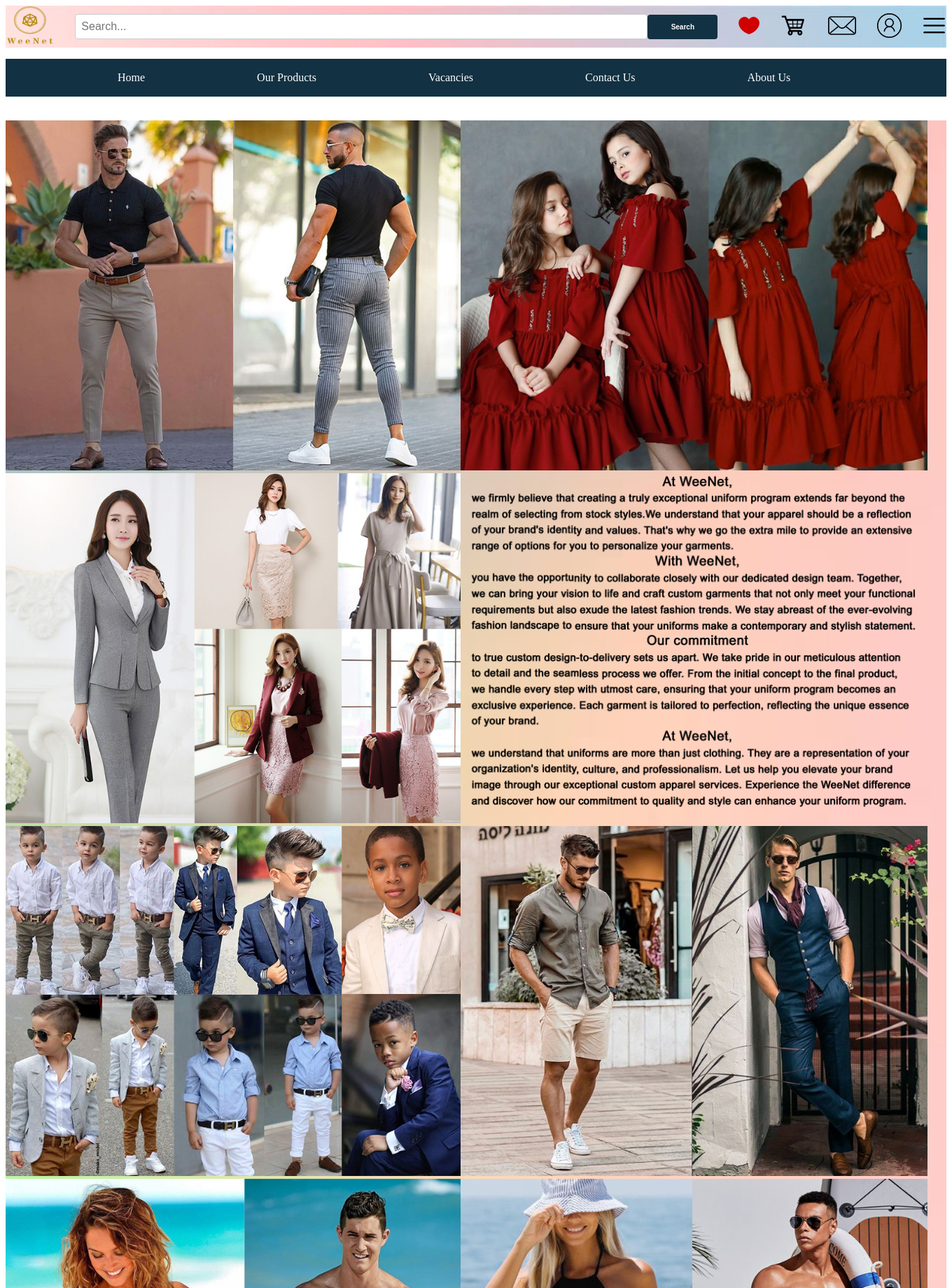
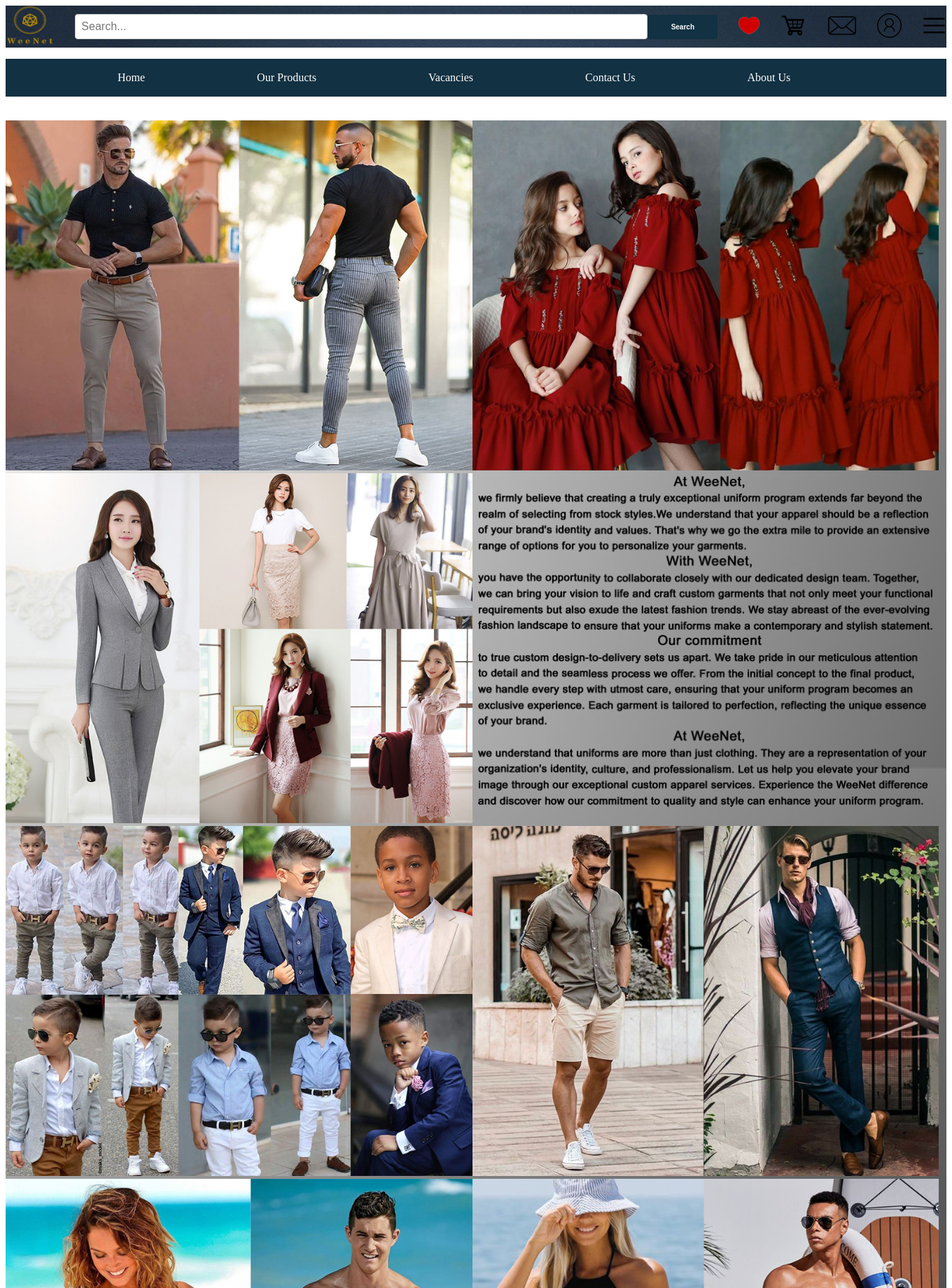
Before and after one commit to SLIIT-Group-projects/SLIIT-Y1S2-IWTproject, a PHP site: page / in a window 1360 px wide. Shown: the top 1840 px of the page at 70% size. Run offline with PHP 8.4, Linux system fonts and the light colour scheme.

Commit message:
new home page
changed to dark theme

```diff
--- a/index.php
+++ b/index.php
@@ -10,7 +10,7 @@
     <style>
 
     #container {
-        background-image: url("resources/home/bkg2.jpg");
+        background-image: url("resources/home/pbck.jpg");
         background-size: cover;
         background-repeat: no-repeat;
 }
@@ -26,7 +26,7 @@
     }
 
     h1 {
-        color: black;
+        color: whitesmoke;
         font-size: 18px;
         font-weight: bold;
         text-align: center;
@@ -53,13 +53,13 @@
         <div id="container4">
         <div>
             <a href="product.php">
-            <img src="resources/home/gmnt/f1.jpg" alt="fashion sample" width="650" height="500">
+            <img src="resources/home/gmnt/f1.jpg" alt="fashion sample" width="666.5" height="500">
             </a>
         </div>
 
         <div>
             <a href="product.php">
-            <img src="resources/home/gmnt/f4.jpg" alt="text" wwidth="650" height="500">
+            <img src="resources/home/gmnt/f4.jpg" alt="fashion sample" wwidth="665.5" height="500">
             </a>
         </div>
     </div>
@@ -67,25 +67,25 @@
     <div id="container5">
         <div>
             <a href="product.php">
-            <img src="resources/home/gmnt/f5.jpg" alt="fashion sample" width="650" height="500">
+            <img src="resources/home/gmnt/f5.jpg" alt="fashion sample" width="666.5" height="500">
             </a>
         </div>
 
         <div>
-            <img src="resources/home/gmnt/txt1.png" alt="text" width="650" height="500">
+            <img src="resources/home/gmnt/txtnew.png" alt="text" width="666.5" height="500">
         </div>
     </div>
 
     <div id="container4">
         <div>
             <a href="product.php">
-            <img src="resources/home/gmnt/f6.jpg" alt="fashion sample" width="650" height="500">
+            <img src="resources/home/gmnt/f6.jpg" alt="fashion sample" width="666.5" height="500">
             </a>
         </div>
 
         <div>
             <a href="product.php">
-            <img src="resources/home/gmnt/f3.jpg" alt="text" wwidth="650" height="500">
+            <img src="resources/home/gmnt/f3.jpg" alt="fashion sample" width="666.5" height="500">
             </a>
         </div>
     </div>
@@ -93,13 +93,13 @@
     <div id="container6">
         <div>
             <a href="product.php">
-            <img src="resources/home/gmnt/f7.jpg" alt="fashion sample" width="650" height="500">
+            <img src="resources/home/gmnt/f7.jpg" alt="fashion sample" width="666.5" height="500">
             </a>
         </div>
 
         <div>
             <a href="product.php">
-            <img src="resources/home/gmnt/f8.jpg" alt="text" wwidth="650" height="500">
+            <img src="resources/home/gmnt/f8.jpg" alt="fashion sample" width="666.5" height="500">
             </a>
         </div>
     </div>
@@ -108,7 +108,7 @@
     <div id="container1">
         <div>
             <a href="https://goo.gl/maps/nK6vkMmeoY3gnSjp7">
-            <img src="resources/home/loc.png" alt="location" width="400" height="300">
+            <img src="resources/home/locn.png" alt="location" width="400" height="300">
             </a>
             <h1> Visit Us </h1>
             <h1> 10/224, Sesatha Garden, Kanda Pansala Road, </h1>
--- a/login.php
+++ b/login.php
@@ -17,7 +17,7 @@
 		  color: #fff;
 		  text-align: center;
 		  background-image: url("resources/login/l1.jpg");
-          width: 1200px;
+          width: 1280px;
 		  height: 800px;
 		  background-size: cover;
 		  background-position: center;
```
Also changed, not shown: resources/home/bd1.jpg (added), resources/home/bkdrk1.jpg (added), resources/home/bkg2.jpg (deleted), resources/home/bkn1.jpg (added), resources/home/bn1.jpg (added), resources/home/gmnt/txt1.png (deleted), resources/home/gmnt/txtnew.png (added), resources/home/hdbkg.jpg, resources/home/loc.png (deleted), resources/home/locn.png (added), resources/home/pbck.jpg (added), 1 other file.
